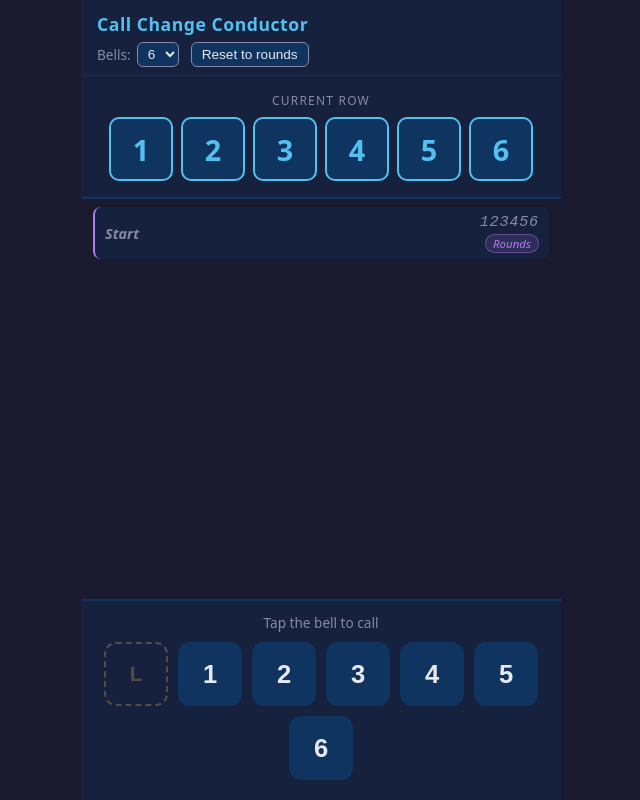
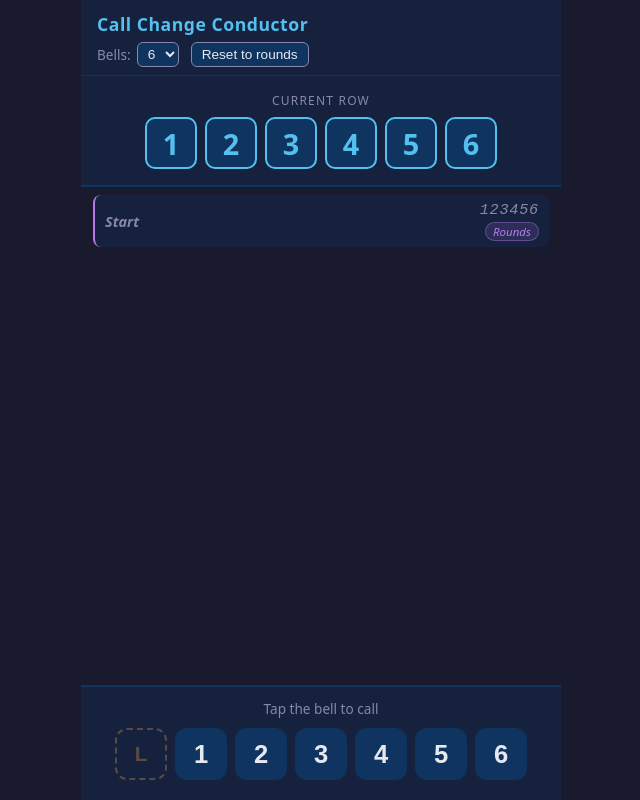
Before and after one commit to emma-london/CallChangeTrainer, a React (Vite) app: page / in a window 1280 px wide. Shown: the whole page, without its empty margins (319-959 px from the left). Built offline with nearby package versions, Linux system fonts and the light colour scheme.

Commit message:
Layout tweaks

```diff
--- a/src/App.css
+++ b/src/App.css
@@ -13,7 +13,7 @@
   --named-color: #b57bee;
   --text: #e8e8f0;
   --text-muted: #8888aa;
-  --bell-size: clamp(44px, 12vw, 64px);
+  --bell-size: clamp(38px, 9vw, 52px);
   font-family: system-ui, -apple-system, sans-serif;
 }
 
@@ -239,7 +239,7 @@ body {
 .bell-pad-buttons {
   display: flex;
   justify-content: center;
-  gap: 10px;
+  gap: 8px;
   flex-wrap: wrap;
 }
 
```
